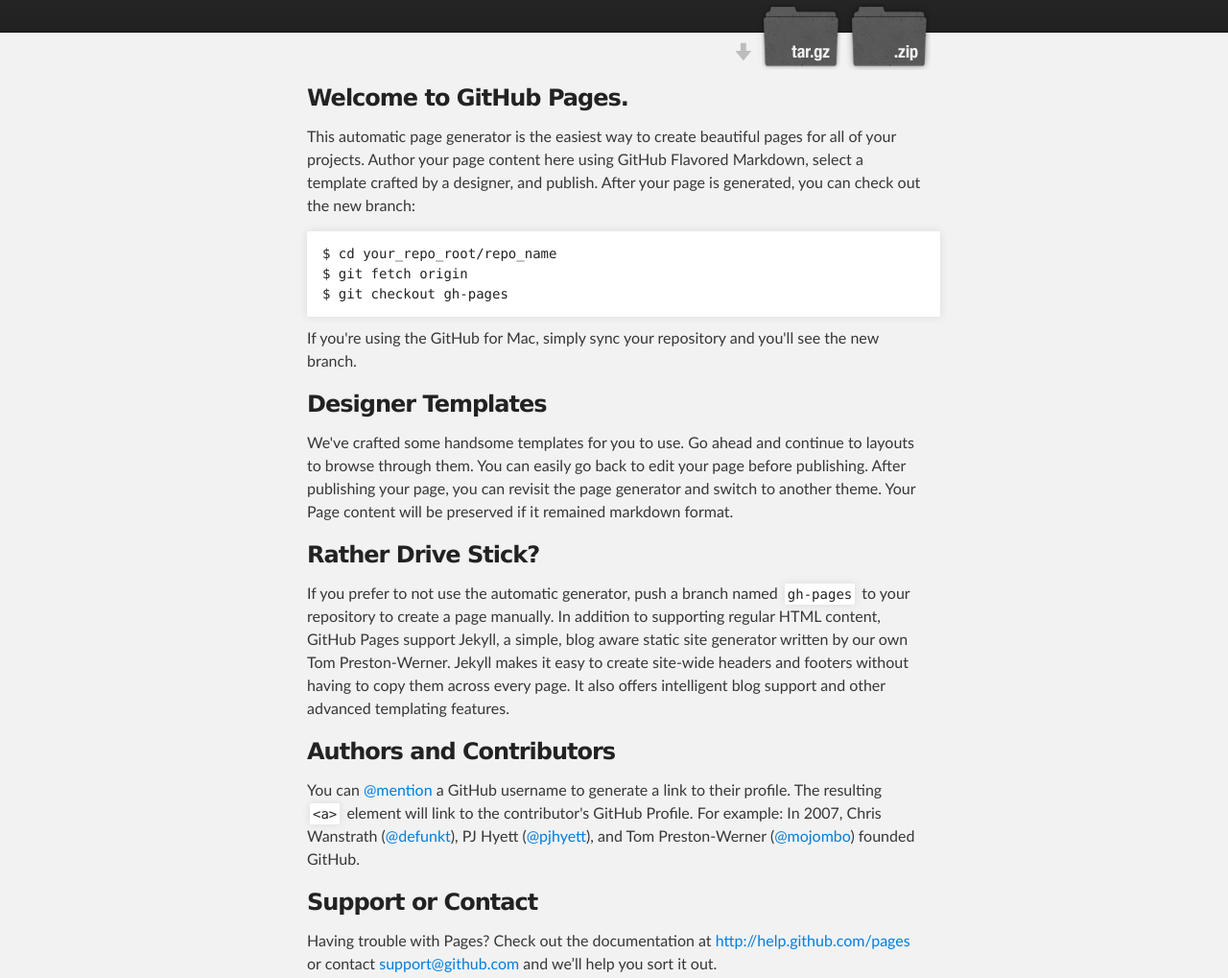
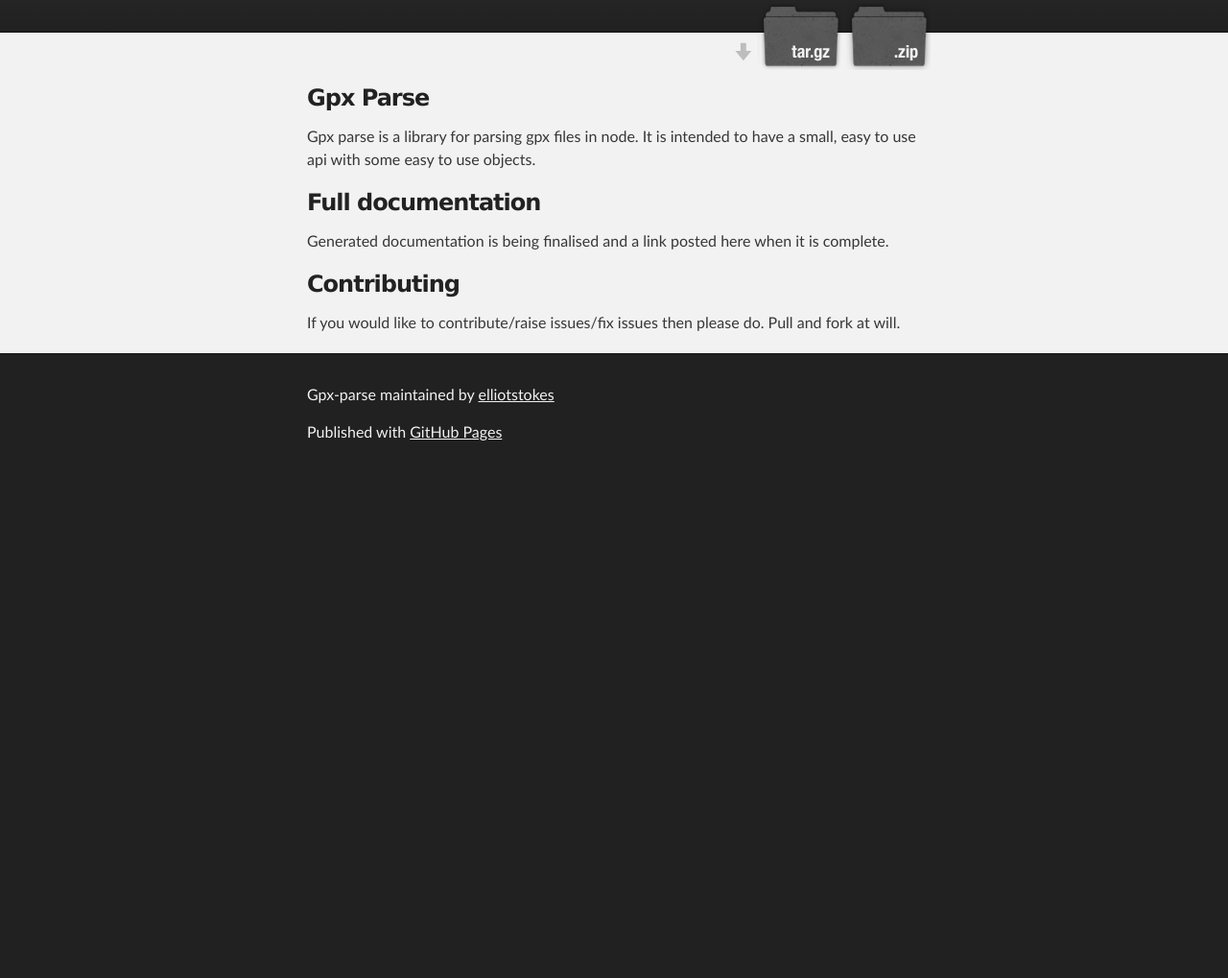
Before and after one commit to elliotstokes/gpx-parse, a plain HTML site: page index.html in a window 1280 px wide. Shown: the part 176-1195 px from the top of the page at 96% size. After the commit the page ends 800 px from the top, so only its background shows below. Drawn offline with Linux system fonts and the light colour scheme.

Commit message:
update template

```diff
--- a/index.html
+++ b/index.html
@@ -31,37 +31,19 @@
     <!-- MAIN CONTENT -->
     <div id="main_content_wrap" class="outer">
       <section id="main_content" class="inner">
-        <h3>
-<a name="welcome-to-github-pages" class="anchor" href="#welcome-to-github-pages"><span class="octicon octicon-link"></span></a>Welcome to GitHub Pages.</h3>
 
-<p>This automatic page generator is the easiest way to create beautiful pages for all of your projects. Author your page content here using GitHub Flavored Markdown, select a template crafted by a designer, and publish. After your page is generated, you can check out the new branch:</p>
+       <h3>Gpx Parse</h3>
 
-<pre><code>$ cd your_repo_root/repo_name
-$ git fetch origin
-$ git checkout gh-pages
-</code></pre>
+       <p>Gpx parse is a library for parsing gpx files in node. It is intended to have a small, easy to use api with some easy to use objects.</p>
 
-<p>If you're using the GitHub for Mac, simply sync your repository and you'll see the new branch.</p>
+       <h3>Full documentation</h3>
 
-<h3>
-<a name="designer-templates" class="anchor" href="#designer-templates"><span class="octicon octicon-link"></span></a>Designer Templates</h3>
+       <p>Generated documentation is being finalised and a link posted here when it is complete.</p>
 
-<p>We've crafted some handsome templates for you to use. Go ahead and continue to layouts to browse through them. You can easily go back to edit your page before publishing. After publishing your page, you can revisit the page generator and switch to another theme. Your Page content will be preserved if it remained markdown format.</p>
+       <h3>Contributing</h3>
 
-<h3>
-<a name="rather-drive-stick" class="anchor" href="#rather-drive-stick"><span class="octicon octicon-link"></span></a>Rather Drive Stick?</h3>
+       If you would like to contribute/raise issues/fix issues then please do. Pull and fork at will.
 
-<p>If you prefer to not use the automatic generator, push a branch named <code>gh-pages</code> to your repository to create a page manually. In addition to supporting regular HTML content, GitHub Pages support Jekyll, a simple, blog aware static site generator written by our own Tom Preston-Werner. Jekyll makes it easy to create site-wide headers and footers without having to copy them across every page. It also offers intelligent blog support and other advanced templating features.</p>
-
-<h3>
-<a name="authors-and-contributors" class="anchor" href="#authors-and-contributors"><span class="octicon octicon-link"></span></a>Authors and Contributors</h3>
-
-<p>You can <a href="https://github.com/blog/821" class="user-mention">@mention</a> a GitHub username to generate a link to their profile. The resulting <code>&lt;a&gt;</code> element will link to the contributor's GitHub Profile. For example: In 2007, Chris Wanstrath (<a href="https://github.com/defunkt" class="user-mention">@defunkt</a>), PJ Hyett (<a href="https://github.com/pjhyett" class="user-mention">@pjhyett</a>), and Tom Preston-Werner (<a href="https://github.com/mojombo" class="user-mention">@mojombo</a>) founded GitHub.</p>
-
-<h3>
-<a name="support-or-contact" class="anchor" href="#support-or-contact"><span class="octicon octicon-link"></span></a>Support or Contact</h3>
-
-<p>Having trouble with Pages? Check out the documentation at <a href="http://help.github.com/pages">http://help.github.com/pages</a> or contact <a href="mailto:support@github.com">support@github.com</a> and we’ll help you sort it out.</p>
       </section>
     </div>
 
```
